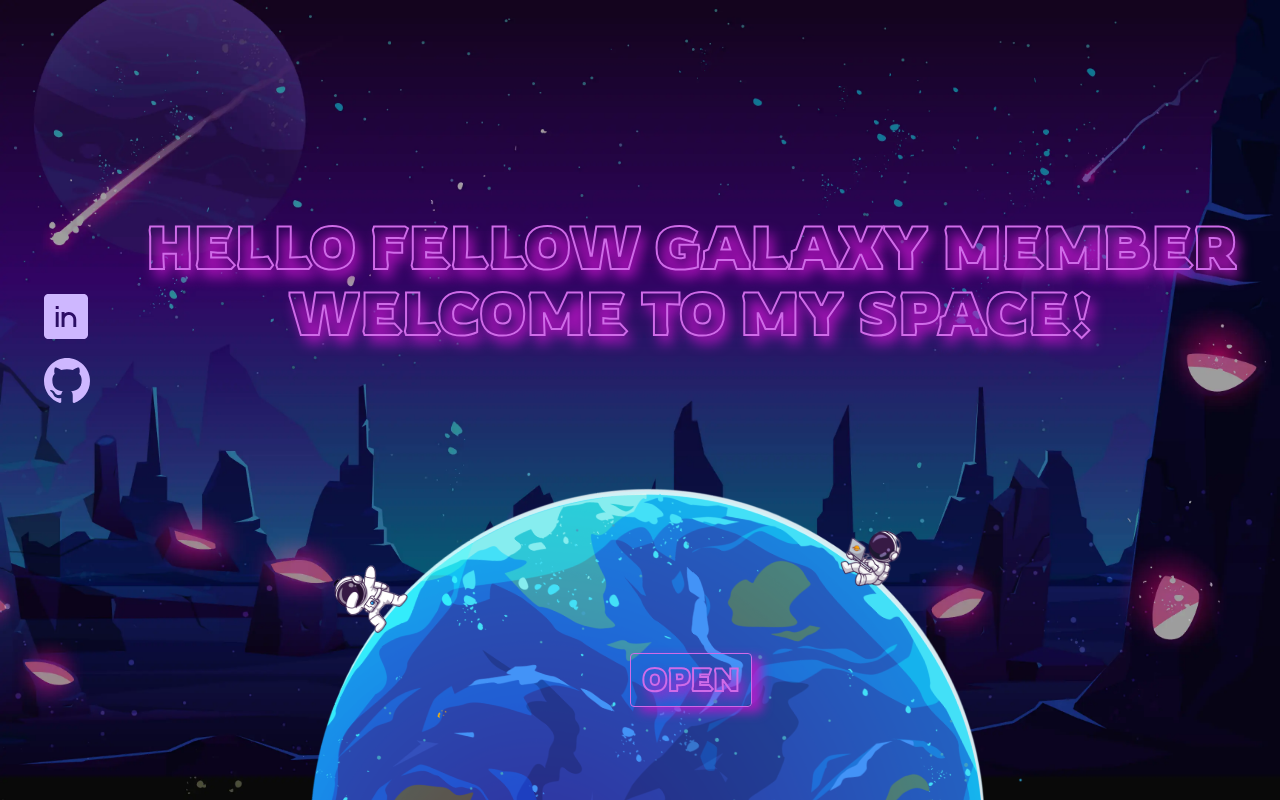
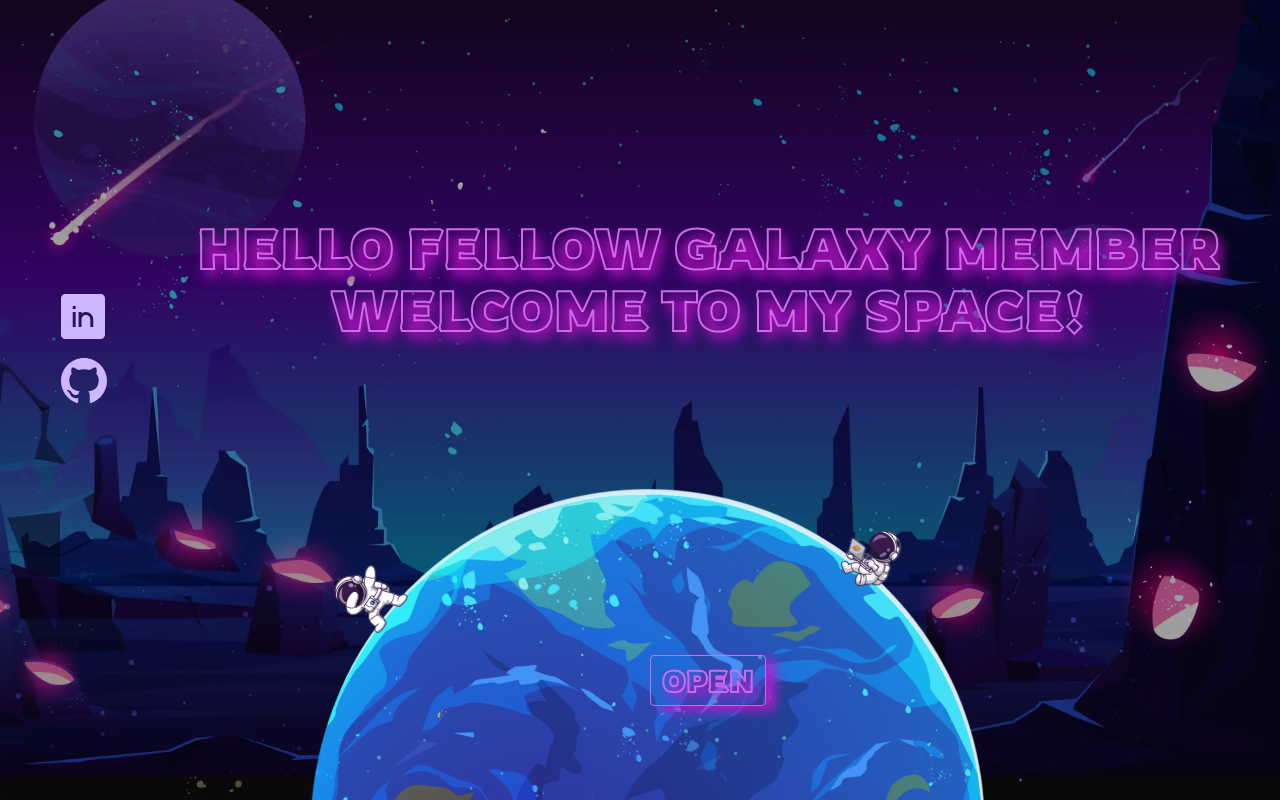
Before and after one commit to WolfFoxColony/ilum, a React (Vite) app: page / in a window 1280 px wide. Built offline with nearby package versions, Linux system fonts and the light colour scheme.

Commit message:
update index & main.scss

```diff
--- a/index.html
+++ b/index.html
@@ -5,7 +5,7 @@
     <meta name="viewport" content="width=device-width, initial-scale=1.0"/>
     <title>ILUM</title>
 </head>
-<body style="margin: 0">
+<body>
 <div id="root"></div>
 <script type="module" src="./src/main.tsx"></script>
 </body>
--- a/src/App.tsx
+++ b/src/App.tsx
@@ -1,5 +1,5 @@
 import React from 'react';
-import './assets/styles/main.scss'
+import './assets/styles/global.scss'
 import {BrowserRouter as Router, Route, Routes} from 'react-router-dom';
 import HomePage from './Pages/HomePage/HomePage.tsx';
 import Contact from "./components/Contact/Contact.tsx";
--- /dev/null
+++ b/src/main.scss
@@ -0,0 +1,6 @@
+html {
+    font-size: 15px;
+}
+body {
+    margin: 0;
+}
--- a/src/main.tsx
+++ b/src/main.tsx
@@ -1,6 +1,7 @@
 import React from 'react';
 import App from './App';
-import './assets/styles/main.scss';
+import './assets/styles/global.scss';
+import './main.scss'
 import ReactDOM from 'react-dom/client';
 
 const root = ReactDOM.createRoot(document.getElementById("root") as HTMLElement);
```
Also changed, not shown: src/assets/styles/global.scss (renamed from src/assets/styles/main.scss).
